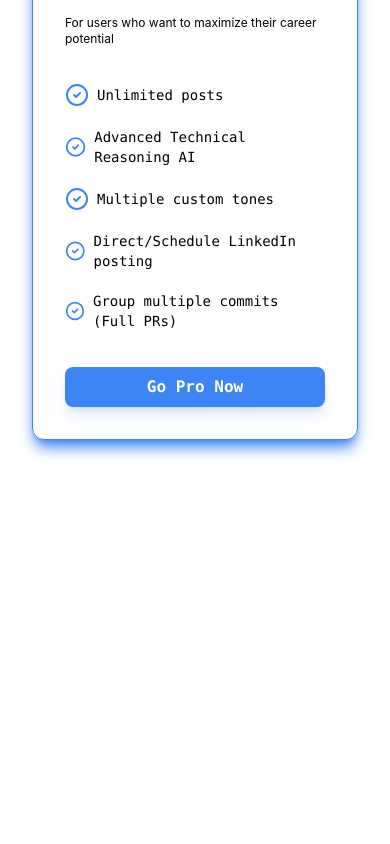
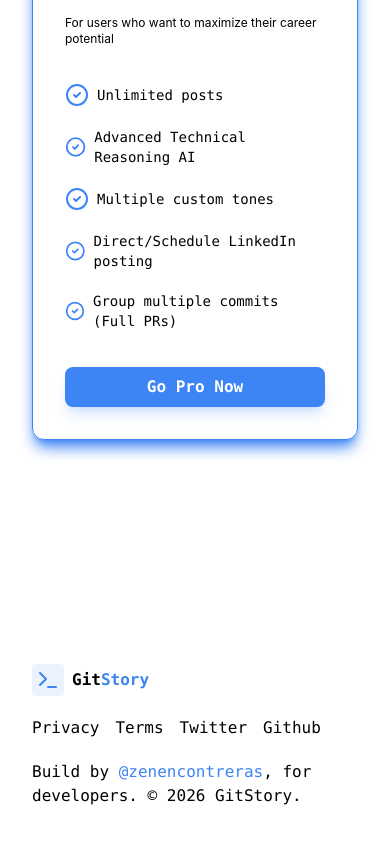
Before and after one commit to ZenenContreras/gitStory, a React (Vite) app: page / in a window 390 px wide. Shown: the part 4135-4979 px from the top of the page. Before the commit the page ends 4831 px from the top, so only its background shows below. Built offline with nearby package versions, Linux system fonts and the light colour scheme.

Commit message:
feat: add landing page footer component and integrate it into the landing layout.

```diff
--- /dev/null
+++ b/src/layouts/LandingFooter.tsx
@@ -0,0 +1,27 @@
+import { Terminal } from "lucide-react"
+
+function LandingFooter() {
+  return (
+    <footer className='flex flex-wrap flex-row w-full mx-auto justify-between py-16 md:py-24 font-mono gap-5 '>
+
+        <div className="flex items-center flex-row gap-2">
+            <div className="text-primary bg-primary/10 p-1 rounded">
+                <Terminal />
+            </div>
+            <h3 className="font-bold dark:text-secondary">Git<span className="text-primary">Story</span></h3>
+        </div>
+
+        <li className="flex md:flex-row gap-4 items-center dark:text-secondary ">
+            <ul className="hover:text-primary transition-colors"><a href="">Privacy</a></ul>
+            <ul className="hover:text-primary transition-colors"><a href="">Terms</a></ul>
+            <ul className="hover:text-primary transition-colors"><a href="">Twitter</a></ul>
+            <ul className="hover:text-primary transition-colors"><a href="">Github</a></ul>
+        </li>
+
+        <p className="dark:text-secondary">Build by <span className="text-primary">@zenencontreras</span>, for developers. © 2026 GitStory. </p>
+
+    </footer>
+  )
+}
+
+export default LandingFooter
--- a/src/layouts/LandingLayout.tsx
+++ b/src/layouts/LandingLayout.tsx
@@ -1,6 +1,7 @@
 import { Outlet } from 'react-router'
 import LandingNavBar from './LandingNavBar.tsx'
 import { useState } from 'react'
+import LandingFooter from './LandingFooter.tsx'
 
 const LandingLayout = () => {
   const [menuIsOpen, setMenuIsOpen] = useState<boolean>(false)
@@ -16,9 +17,13 @@ const LandingLayout = () => {
 
       </header>
 
-      <main className='flex flex-col w-full max-w-7xl px-8 md:px-12 p-24'>
+      <main className='flex flex-col w-full max-w-7xl px-8 md:px-12 pt-24'>
         <Outlet />
       </main>
+
+      <div className='w-full max-w-7xl px-8 md:px-12'>
+        <LandingFooter />
+      </div>
 
     </div>
   )
```
